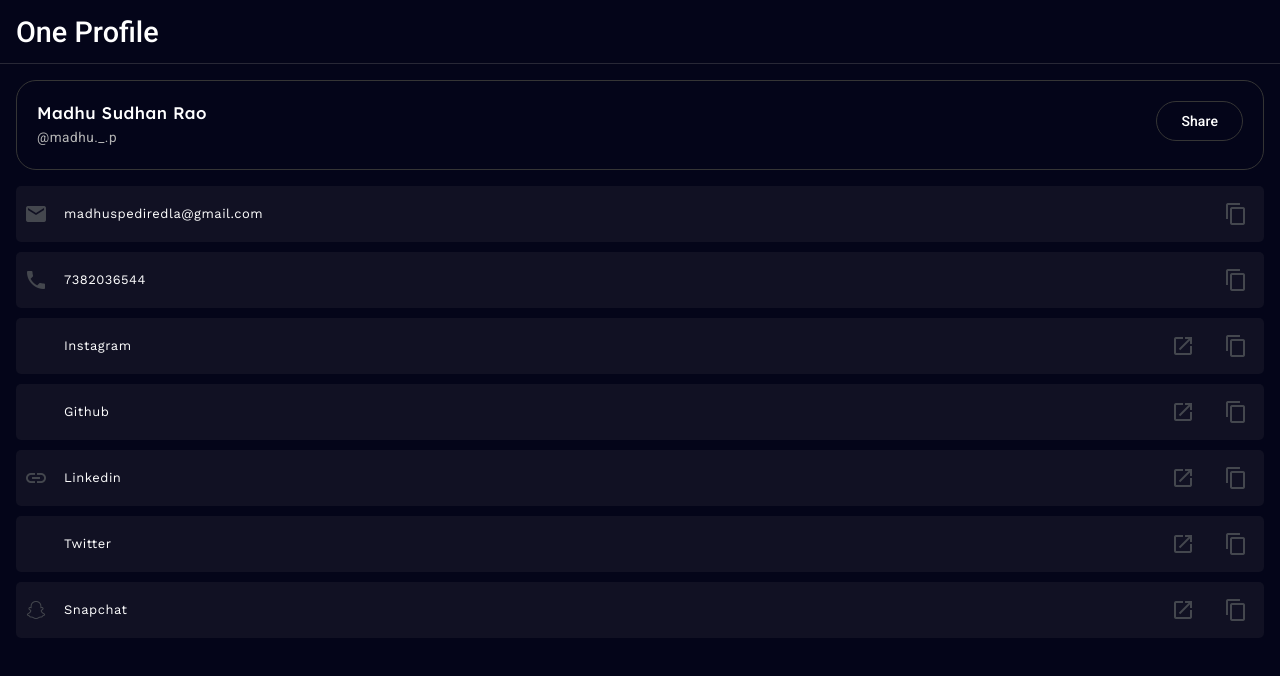
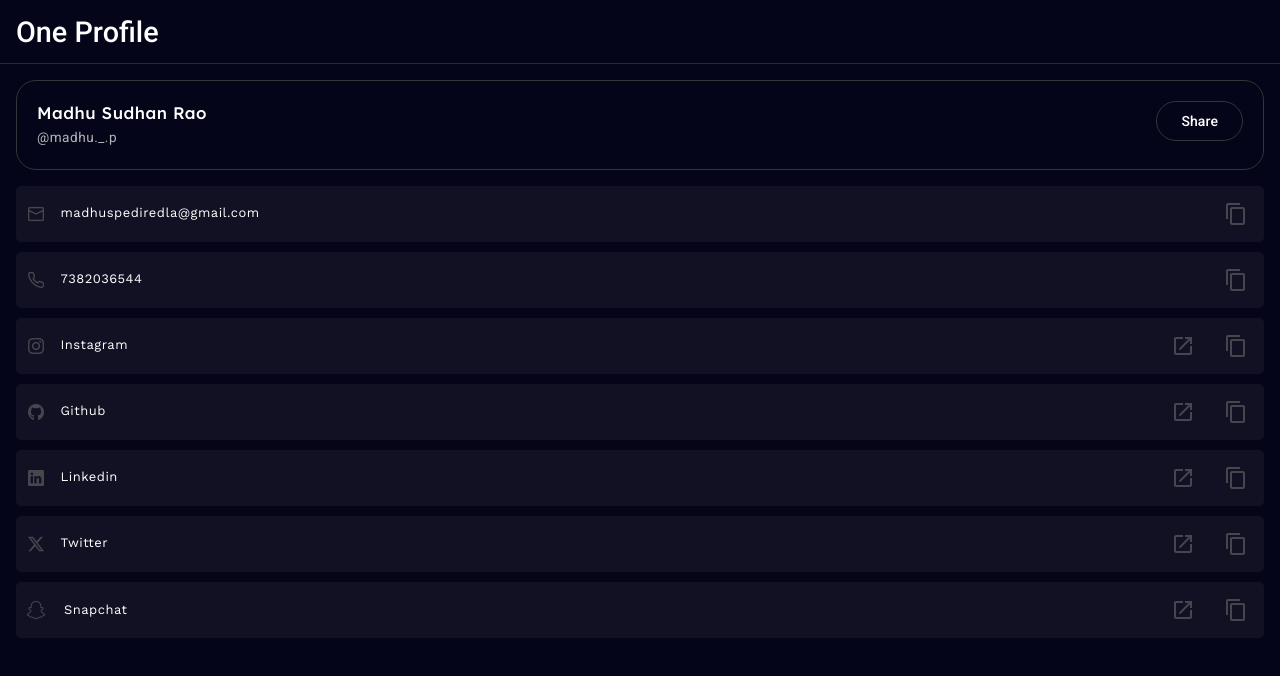
Before and after one commit to madhu-sudhan-rao/one-profile, an Angular app: page /profile/details in a window 1280 px wide. Shown: the top 676 px of the page. Built offline with nearby package versions, Linux system fonts and the light colour scheme.

Commit message:
fixed social apps icons

```diff
--- a/angular.json
+++ b/angular.json
@@ -55,6 +55,7 @@
               }
             ],
             "styles": [
+              "node_modules/primeicons/primeicons.css",
               "@angular/material/prebuilt-themes/azure-blue.css",
               "src/styles.scss"
             ],
--- a/package.json
+++ b/package.json
@@ -20,6 +20,7 @@
     "@angular/platform-browser": "^18.0.0",
     "@angular/platform-browser-dynamic": "^18.0.0",
     "@angular/router": "^18.0.0",
+    "primeicons": "^7.0.0",
     "rxjs": "~7.8.0",
     "tslib": "^2.3.0",
     "zone.js": "~0.14.3"
--- a/src/app/modules/profile/components/details/details.component.html
+++ b/src/app/modules/profile/components/details/details.component.html
@@ -20,7 +20,8 @@
     <div class="user-detail-row" *ngFor="let detail of user.details">
         <div class="row-detail">
             <div class="row-icon">
-                <mat-icon>{{ detail.icon }}</mat-icon>
+              <span><i [classList]="detail.icon"></i></span>
+              <mat-icon *ngIf="detail.icon === 'snapchat'">{{ detail.icon }}</mat-icon>
             </div>
             <div class="row-value">
                 <div>{{ detail.value }}</div>
--- a/src/app/modules/profile/components/details/details.component.scss
+++ b/src/app/modules/profile/components/details/details.component.scss
@@ -73,8 +73,17 @@
 ::ng-deep {
 
     .row-icon {
-        // border: 1px solid white;
         display: flex;
+
+        span {
+            color: #44474e;
+
+            .pi {
+                padding-left: 4px;
+                padding-top: 5px;
+            }
+
+        }
 
         .mat-icon {
             font-size: 1.5rem;
--- a/src/app/modules/profile/components/details/details.component.ts
+++ b/src/app/modules/profile/components/details/details.component.ts
@@ -27,12 +27,12 @@
     realName: 'Madhu Sudhan Rao',
     userName: '@madhu._.p',
     details: [
-      { icon: 'mail', value: 'madhuspediredla@gmail.com' },
-      { icon: 'phone', value: '7382036544' },
-      { icon: 'instagram', value: 'Instagram', url: 'https://instagram.com/madhuu._.p?igsh=ZmpjdWtqOGlhcWp5&utm_source=qr'},
-      { icon: 'github_circle', value: 'Github', url: 'https://github.com/madhu-sudhan-rao'},
-      { icon: 'linkedin-box', value: 'Linkedin', url: 'https://www.linkedin.com/in/madhu-sudhan-rao-pediredla-18588a1a3/'},
-      { icon: 'twitter', value: 'Twitter', url: 'https://twitter.com/madhu_pediredla'},
+      { icon: 'pi pi-envelope', value: 'madhuspediredla@gmail.com' },
+      { icon: 'pi pi-phone', value: '7382036544' },
+      { icon: 'pi pi-instagram', value: 'Instagram', url: 'https://instagram.com/madhuu._.p?igsh=ZmpjdWtqOGlhcWp5&utm_source=qr'},
+      { icon: 'pi pi-github', value: 'Github', url: 'https://github.com/madhu-sudhan-rao'},
+      { icon: 'pi pi-linkedin', value: 'Linkedin', url: 'https://www.linkedin.com/in/madhu-sudhan-rao-pediredla-18588a1a3/'},
+      { icon: 'pi pi-twitter', value: 'Twitter', url: 'https://twitter.com/madhu_pediredla'},
       { icon: 'snapchat', value: 'Snapchat', url: 'https://snapchat.com/add/madhu5815?share_id=ycdHba8OS3-g00WZoXr4fA&locale=en_IN'},
 
     ]
--- a/src/styles.scss
+++ b/src/styles.scss
@@ -2,7 +2,7 @@
 @import url('https://fonts.googleapis.com/css2?family=Lexend:wght@100..900&display=swap');
 @import url('https://fonts.googleapis.com/css2?family=Lexend:wght@100..900&family=Work+Sans:ital,wght@0,100..900;1,100..900&display=swap');
 @import url('https://fonts.googleapis.com/css2?family=Cabin:ital,wght@0,400..700;1,400..700&family=Lexend:wght@100..900&family=Work+Sans:ital,wght@0,100..900;1,100..900&display=swap');
-
+@import "primeicons/primeicons.css";
 @import './styles/common-styles.scss';
 @import './styles/dark-styles.scss';
 @import './styles/light-styles.scss';
```
Also changed, not shown: 1 other file (tests, documents, lock files or other folders).
